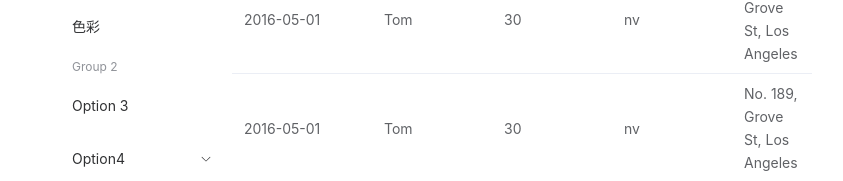
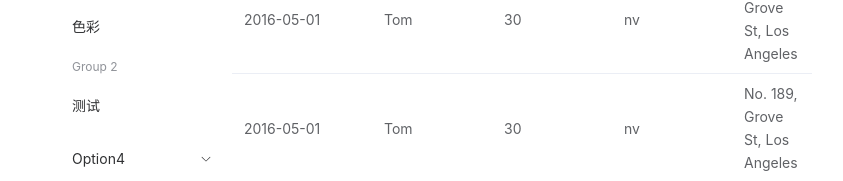
Before and after one commit to zjycpzjy/DX3906, a Vue app: page /#/ in a window 1280 px wide. Shown: the part 167-348 px from the top of the page, without its empty margins (0-843 px from the left). Built offline with nearby package versions, Linux system fonts and the light colour scheme.

Commit message:
修改测试

```diff
--- a/src/components/menu.vue
+++ b/src/components/menu.vue
@@ -13,7 +13,7 @@
               <el-menu-item index="1-2">色彩</el-menu-item>
             </el-menu-item-group>
             <el-menu-item-group title="Group 2">
-              <el-menu-item index="1-3">Option 3</el-menu-item>
+              <el-menu-item index="1-3">测试</el-menu-item>
             </el-menu-item-group>
             <el-sub-menu index="1-4">
               <template #title>Option4</template>
```
